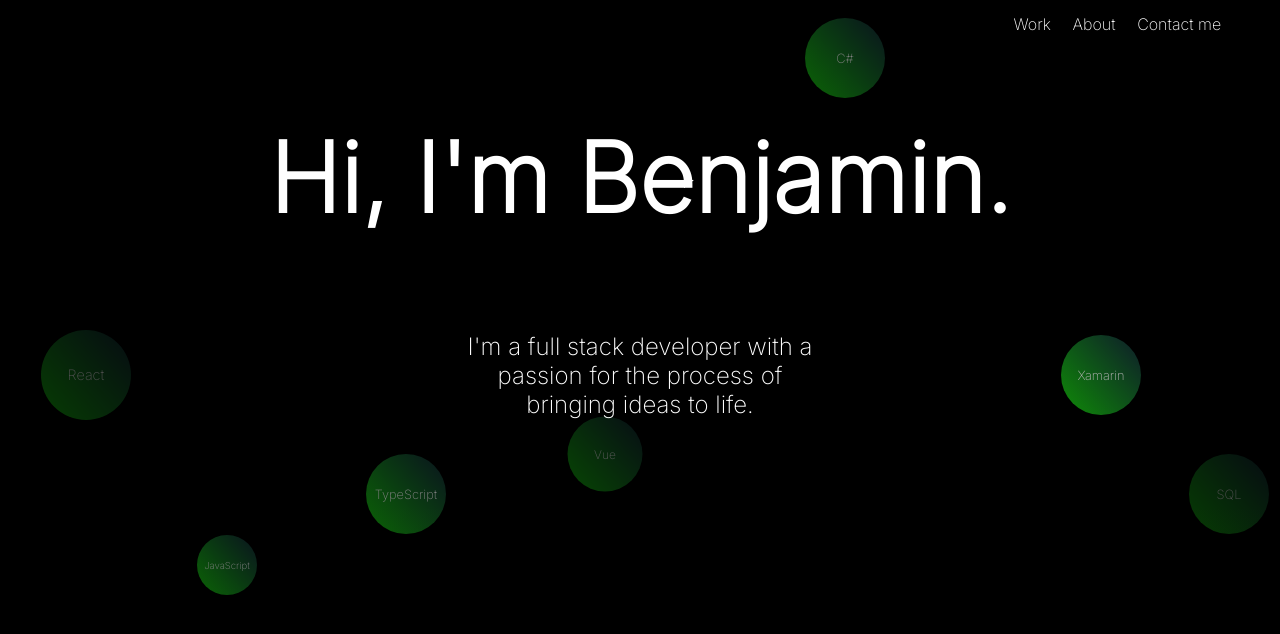
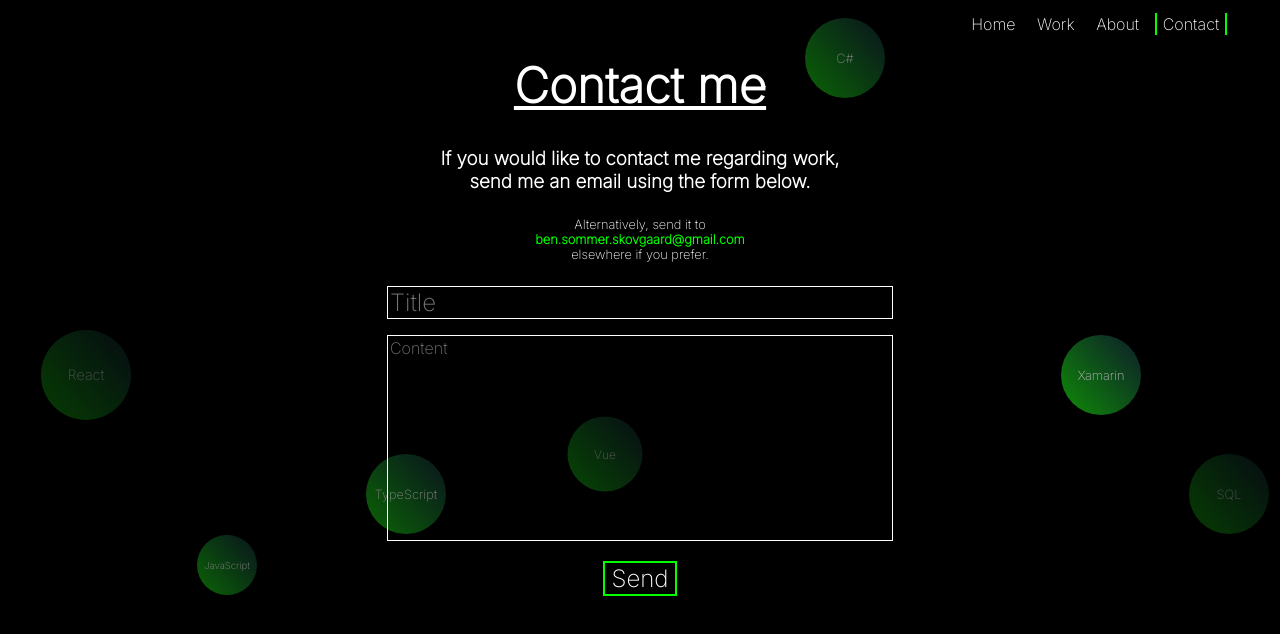
Before and after one commit to benskov95/portfolio, a React (Create React App) app: page /contact in a window 1280 px wide. Shown: the top 634 px of the page. Built offline with nearby package versions, Linux system fonts and the light colour scheme.

Commit message:
first version of contact page - most likely going to change

```diff
--- a/package.json
+++ b/package.json
@@ -8,6 +8,7 @@
     "@testing-library/user-event": "^13.5.0",
     "react": "^18.2.0",
     "react-dom": "^18.2.0",
+    "react-router-dom": "^6.3.0",
     "react-scripts": "5.0.1",
     "web-vitals": "^2.1.4"
   },
--- a/src/App.js
+++ b/src/App.js
@@ -1,17 +1,29 @@
+import { Route, Routes, BrowserRouter } from 'react-router-dom';
 import Bubbles from './components/Bubbles';
 import Home from './components/Home';
 import Intro from './components/Intro';
 import Navbar from './components/Navbar';
+import Work from "./components/Work";
+import About from "./components/About";
+import Contact from "./components/Contact";
 import './root-css/App.css';
 
 function App() {
   return (
-    <div className="App">
-      {/* <Intro /> */}
-      <Navbar />
-      <Bubbles />
-      <Home />
-    </div>
+    <BrowserRouter>
+      <div className="App">
+        {/* <Intro /> */}
+        <Navbar />
+        <Bubbles />
+
+        <Routes>
+          <Route path='/' element={<Home />} />
+          <Route path='/work' element={<Work />} />
+          <Route path='/about' element={<About />} />
+          <Route path='/contact' element={<Contact />} />
+        </Routes>
+      </div>
+    </BrowserRouter>
   );
 }
 
--- /dev/null
+++ b/src/components/About.js
@@ -0,0 +1,6 @@
+
+export default function About() {
+    return (
+        <div>About</div>
+    )
+}
--- /dev/null
+++ b/src/components/Contact.js
@@ -0,0 +1,17 @@
+import "./css/Contact.css";
+
+export default function Contact() {
+    return (
+        <div id="contact-container">
+            {/* maybe scrap this and just make a button with the mailto action on it? */}
+            <h1>Contact me</h1>
+            <h3>If you would like to contact me regarding work, send me an email using the form below.</h3>
+            <p>Alternatively, send it to <strong>ben.sommer.skovgaard@gmail.com</strong><br/> elsewhere if you prefer.</p>
+            <form action="mailto:ben.sommer.skovgaard@gmail.com" method="GET">
+                <input id="title-field" placeholder="Title" name="subject" type="text" /><br />
+                <textarea id="content-field" placeholder="Content" name="body" /><br />
+                <input id="submit-btn" type="submit" value="Send" />
+            </form>
+        </div>
+    )
+}
--- a/src/components/Navbar.js
+++ b/src/components/Navbar.js
@@ -1,27 +1,50 @@
-import { useRef } from "react";
+import { useEffect, useState } from "react";
+import { useNavigate, useLocation } from "react-router";
 import "./css/Navbar.css";
 
 export default function Navbar() {
-    const btnOne = useRef(null);
-    const btnTwo = useRef(null);
-    const btnThree = useRef(null);
+    const [activeBtn, setActiveBtn] = useState("1");
+    const loc = useLocation();
+    const navigate = useNavigate();
 
-    const setBtnActive = (e) => {
-        switch(e.target.id) {
+    useEffect(() => {
+        matchBtnWithPath();
+    }, [])
+
+    const matchBtnWithPath = () => {
+        switch(loc.pathname) {
+            case "/":
+                setActiveBtn("1");
+                break;
+            case "/work":
+                setActiveBtn("2");
+                break;
+            case "/about":
+                setActiveBtn("3");
+                break;
+            case "/contact":
+                setActiveBtn("4");
+                break;
+            default:
+                break;
+        }
+    }
+
+    const gotoPage = (e) => {
+        let id = e.target.id;
+        setActiveBtn(id);
+        switch(id) {
             case "1":
-                btnOne.current.className = "nav-btn-active";
-                btnTwo.current.className = "nav-btn";
-                btnThree.current.className = "nav-btn";
+                navigate("/");
                 break;
             case "2":
-                btnOne.current.className = "nav-btn";
-                btnTwo.current.className = "nav-btn-active";
-                btnThree.current.className = "nav-btn";
+                navigate("/work");
                 break;
             case "3":
-                btnOne.current.className = "nav-btn";
-                btnTwo.current.className = "nav-btn";
-                btnThree.current.className = "nav-btn-active";
+                navigate("/about");
+                break;
+            case "4":
+                navigate("/contact");
                 break;
             default:
                 break;
@@ -30,9 +53,10 @@ export default function Navbar() {
 
     return (
         <div id="navbar-container">
-            <button className="nav-btn" id="1" onClick={setBtnActive} ref={btnOne}>Work</button>
-            <button className="nav-btn" id="2" onClick={setBtnActive} ref={btnTwo}>About</button>
-            <button className="nav-btn" id="3" onClick={setBtnActive} ref={btnThree}>Contact me</button>
+            <button className={activeBtn === "1" ? "nav-btn-active" : "nav-btn"} id="1" onClick={gotoPage}>Home</button>
+            <button className={activeBtn === "2" ? "nav-btn-active" : "nav-btn"} id="2" onClick={gotoPage}>Work</button>
+            <button className={activeBtn === "3" ? "nav-btn-active" : "nav-btn"} id="3" onClick={gotoPage}>About</button>
+            <button className={activeBtn === "4" ? "nav-btn-active" : "nav-btn"} id="4" onClick={gotoPage}>Contact</button>
         </div>
     )
 }
--- /dev/null
+++ b/src/components/Work.js
@@ -0,0 +1,6 @@
+
+export default function Work() {
+    return (
+        <div>Work</div>
+    )
+}
--- /dev/null
+++ b/src/components/css/Contact.css
@@ -0,0 +1,136 @@
+#contact-container {
+    position: absolute;
+    margin: 3.5rem auto 0px auto;
+    left: 0;
+    right: 0;
+    animation: load 1s forwards;
+}
+
+#contact-container h1 {
+    font-size: 3rem;
+    text-decoration: underline;
+    opacity: 0;
+    animation: title-load1 1s forwards, test 1s forwards, title-load2 2s forwards;
+    animation-delay: 0s, 1s, 2s;
+}
+
+#contact-container h3 {
+    max-width: 400px;
+    margin: 0px auto 1.5rem auto;
+    opacity: 0;
+    animation: load 0.25s forwards;
+    animation-delay: 2s;
+}
+
+#contact-container p {
+    max-width: 300px;
+    margin: 0px auto 1.5rem auto;
+    font-size: 0.8rem;
+    opacity: 0;
+    animation: load 0.25s forwards;
+    animation-delay: 2.25s;
+}
+
+#contact-container p strong {
+    color: lime;
+}
+
+#title-field {
+    background-color: transparent;
+    color: white;
+    font-family: "Inter";
+    font-size: 1.5rem;
+    border: 1px solid white;
+    margin-bottom: 1rem;
+    width: 40%;
+    max-width: 500px;
+    opacity: 0;
+    animation: load 0.25s forwards;
+    animation-delay: 2.5s;
+}
+
+#content-field {
+    background-color: transparent;
+    color: white;
+    font-family: "Inter";
+    font-size: 1rem;
+    border: 1px solid white;
+    resize: none;
+    width: 40%;
+    max-width: 500px;
+    min-height: 200px;
+    opacity: 0;
+    animation: load 0.25s forwards;
+    animation-delay: 2.75s;
+}
+
+#content-field::-webkit-scrollbar {
+    width: 0.4rem;
+}
+
+#content-field::-webkit-scrollbar-track {
+    border: 1px solid white;
+    box-shadow: inset 0 0 6px rgba(0,0,0,0.3);
+}
+
+#content-field::-webkit-scrollbar-thumb {
+    background-color: lime;
+    outline: 1px solid black;
+}
+
+#submit-btn {
+    background-color: transparent;
+    color: white;
+    font-size: 1.5rem;
+    border: 2px solid lime;
+    margin-top: 1rem;
+    font-family: "Inter";
+    transition: background-color 1s;
+    cursor: pointer;
+    opacity: 0;
+    animation: load 1.5s forwards;
+    animation-delay: 3s;
+}
+
+#submit-btn:hover {
+    background-color: lime;
+    transition: background-color 1s;
+}
+
+@keyframes title-load1 {
+    to {
+        opacity: 1;
+        margin-top: 30vh;
+        transform: scale(1.5);
+    }
+}
+
+@keyframes test {
+    to {
+        color: lime;
+        text-shadow:
+        0 0 7px #fff,
+        0 0 10px #fff,
+        0 0 21px #fff,
+        0 0 42px lime,
+        0 0 82px lime,
+        0 0 92px lime,
+        0 0 102px lime,
+        0 0 151px lime;
+  }
+}
+
+@keyframes title-load2 {
+    to {
+        margin-top: 0;
+        color: white;
+        text-shadow: none;
+        transform: scale(1);
+    }
+}
+
+@keyframes load {
+    to {
+        opacity: 1;
+    }
+}
```
Also changed, not shown: 1 other file (tests, documents, lock files or other folders).
